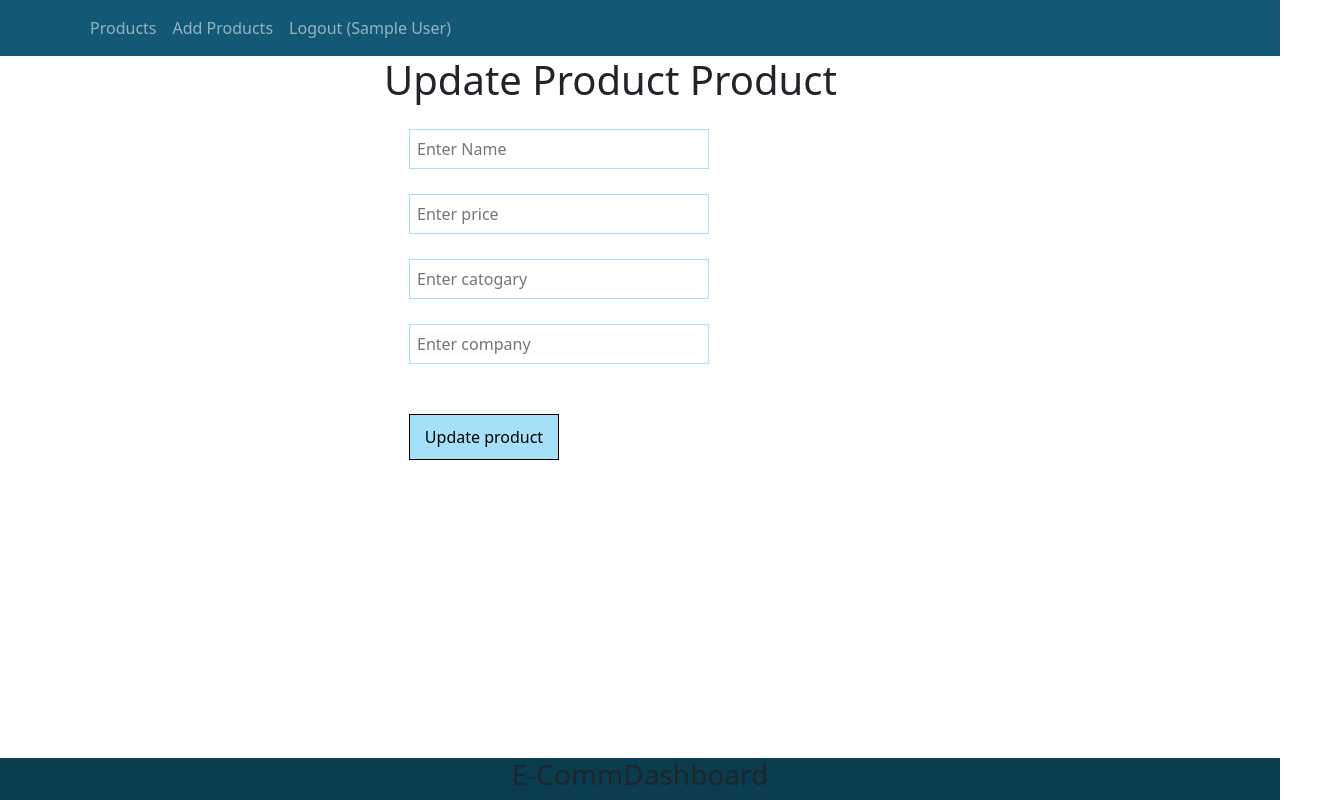
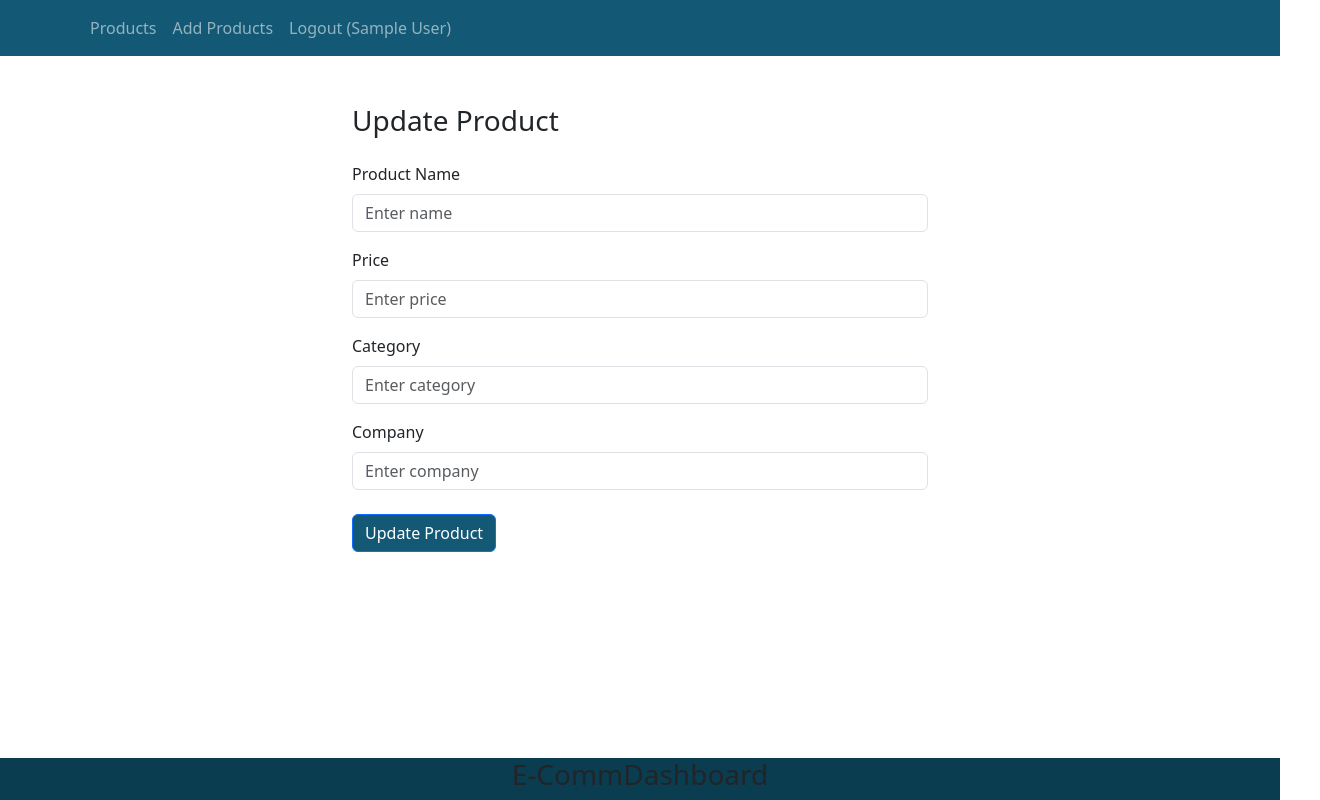
Before and after one commit to kashifrja2024/E-commerce-mern-stack, a React (Create React App) app: page /update/1 in a window 1280 px wide. Shown: the whole page, 1320 px wide, since content can reach past the window. Built offline with nearby package versions, Linux system fonts and the light colour scheme; no server answers; sample sign-in values are in the browser's storage.

Commit message:
Update button added

```diff
--- a/src/components/UpdateProduct.js
+++ b/src/components/UpdateProduct.js
@@ -1,5 +1,6 @@
 import React, { useEffect, useState } from "react";
 import { useNavigate, useParams } from "react-router-dom";
+import { Container, Form, Button } from "react-bootstrap";
 
 
 const AddProduct = () => {
@@ -91,15 +92,64 @@ const AddProduct = () => {
 
 
     return (
-        <div className="register" >
-            <h1>Update Product Product</h1>
-            <input type="text" placeholder="Enter Name" value={name} onChange={(e) => { setName(e.target.value) }} className="inputBox" />
-            {/* {error && !name && <span className="invailid-input">Enter vailid name</span>} */}
-            <input type="text" placeholder="Enter price" value={price} onChange={(e) => { setPrice(e.target.value) }} className="inputBox" />
-            <input type="text" placeholder="Enter catogary" value={category} onChange={(e) => { setCategory(e.target.value) }} className="inputBox" />
-            <input type="text" placeholder="Enter company" value={company} onChange={(e) => { setCompany(e.target.value) }} className="inputBox" />
-            <button className="appbutton" onClick={updateProduct} >Update product</button>
-        </div>
+        // <div className="register" >
+        //     <h1>Update Product Product</h1>
+        //     <input type="text" placeholder="Enter Name" value={name} onChange={(e) => { setName(e.target.value) }} className="inputBox" />
+        //     {/* {error && !name && <span className="invailid-input">Enter vailid name</span>} */}
+        //     <input type="text" placeholder="Enter price" value={price} onChange={(e) => { setPrice(e.target.value) }} className="inputBox" />
+        //     <input type="text" placeholder="Enter catogary" value={category} onChange={(e) => { setCategory(e.target.value) }} className="inputBox" />
+        //     <input type="text" placeholder="Enter company" value={company} onChange={(e) => { setCompany(e.target.value) }} className="inputBox" />
+        //     <button className="appbutton" onClick={updateProduct} >Update product</button>
+        // </div>
+
+        <Container className="mt-5" style={{ maxWidth: "600px" }}>
+            <h3 className="mb-4">Update Product</h3>
+            <Form>
+                <Form.Group className="mb-3" controlId="formProductName">
+                    <Form.Label>Product Name</Form.Label>
+                    <Form.Control
+                        type="text"
+                        placeholder="Enter name"
+                        value={name}
+                        onChange={(e) => setName(e.target.value)}
+                    />
+                </Form.Group>
+
+                <Form.Group className="mb-3" controlId="formPrice">
+                    <Form.Label>Price</Form.Label>
+                    <Form.Control
+                        type="text"
+                        placeholder="Enter price"
+                        value={price}
+                        onChange={(e) => setPrice(e.target.value)}
+                    />
+                </Form.Group>
+
+                <Form.Group className="mb-3" controlId="formCategory">
+                    <Form.Label>Category</Form.Label>
+                    <Form.Control
+                        type="text"
+                        placeholder="Enter category"
+                        value={category}
+                        onChange={(e) => setCategory(e.target.value)}
+                    />
+                </Form.Group>
+
+                <Form.Group className="mb-4" controlId="formCompany">
+                    <Form.Label>Company</Form.Label>
+                    <Form.Control
+                        type="text"
+                        placeholder="Enter company"
+                        value={company}
+                        onChange={(e) => setCompany(e.target.value)}
+                    />
+                </Form.Group>
+
+                <Button style={{ backgroundColor: "#135874" }} onClick={updateProduct}>
+                    Update Product
+                </Button>
+            </Form>
+        </Container>
     )
 }
 export default AddProduct;
```
